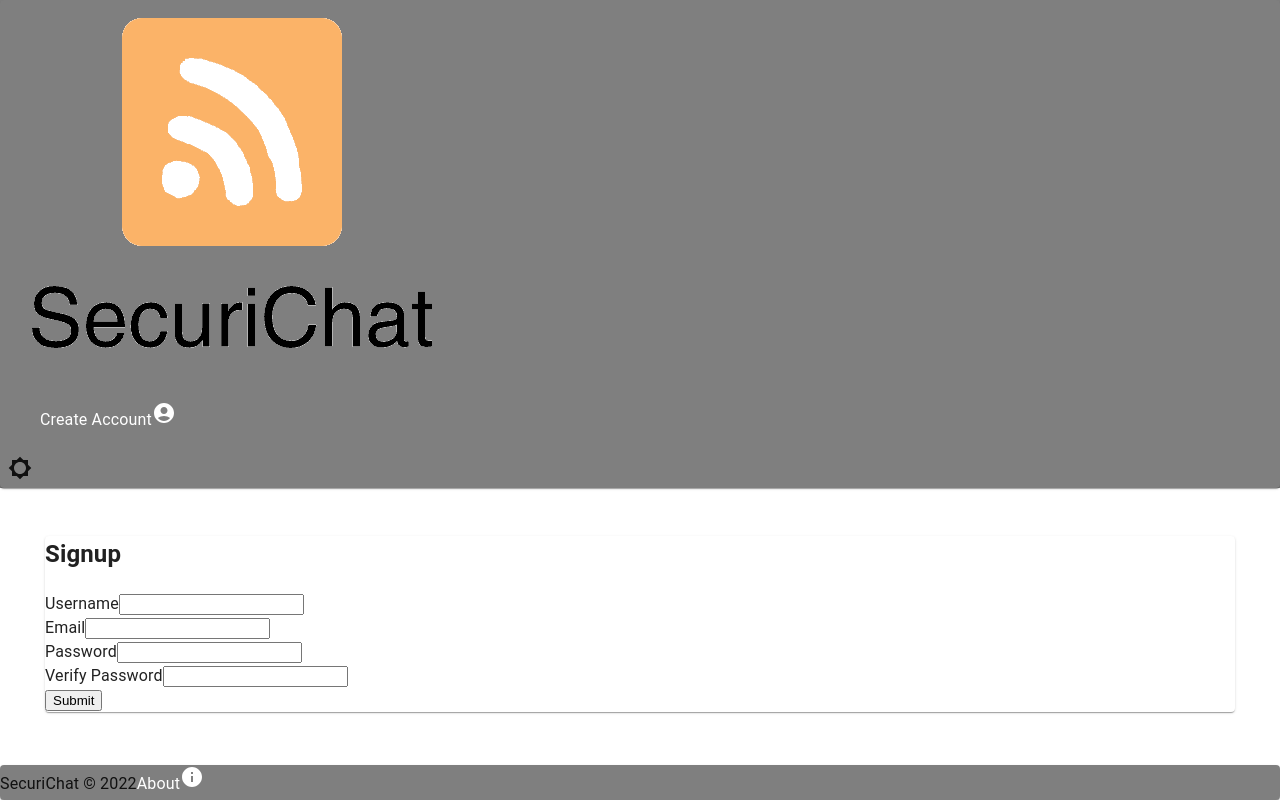
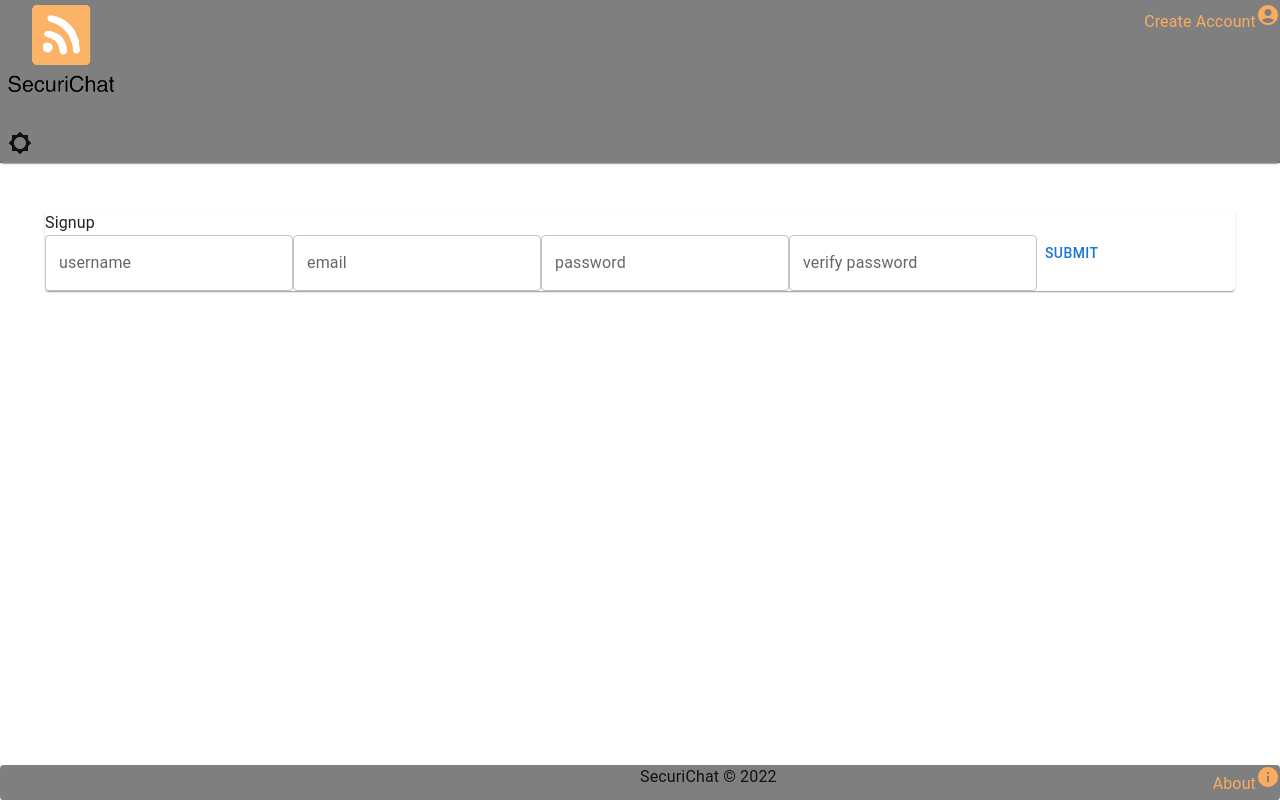
Before and after one commit to Secure-Chat/SecuriChat-Web-App, a React (Create React App) app: page /signup in a window 1280 px wide. Built offline with nearby package versions, Linux system fonts and the light colour scheme; no server answers.

Commit message:
adds mui styling/ useStyleHook

```diff
--- a/src/App.js
+++ b/src/App.js
@@ -35,6 +35,7 @@ function App(props) {
   });
 
   return (
+
     <ThemeProvider theme={changeTheme}>
       <SocketContext.Provider value={socket}>
         <div className="App">
--- a/src/components/about/About.js
+++ b/src/components/about/About.js
@@ -8,18 +8,13 @@ const About = () => {
     <Paper>
       <Typography>
         <div>
-          <h1>We Are SecuriChat!</h1>
-          <h2>Chat, Secured</h2>
-          <h4>
+          <Typography variant="h3" align="center">We Are SecuriChat!</Typography>
+          <Typography variant="h5" align="center">Chat, Secured</Typography>
+          <Typography variant="subtitle1" align="center">
             Privately, securely chat with your contacts, without worrying about your messages or private information
             being stored.
-          </h4>
-          <p>With SecuriChat you can: </p>
-          <ul>
-            <li>Do stuff</li>
-            <li>And Things</li>
-          </ul>
-          <h3>The Team</h3>
+          </Typography>
+          <Typography variant="h5" align="center">The Team</Typography>
           <div className="teamContainer">
             <div className="teamCard">
               <p className="teamTitle">Evan Woodworth</p>
--- a/src/components/footer/Footer.js
+++ b/src/components/footer/Footer.js
@@ -1,13 +1,29 @@
 import { NavLink } from 'react-router-dom';
 import { Paper, Typography } from '@mui/material';
 import InfoIcon from '@mui/icons-material/Info';
+import { makeStyles } from '@mui/styles';
+
+const useStyles = makeStyles({
+  navText: {
+   float: 'right',
+   textDecoration: 'none',
+   color: '#fbab60'
+  },
+  sChat: {
+  position: 'relative',
+  marginLeft: '50%'
+  }
+
+})
 
 export default function Footer() {
+  const classes = useStyles();
+
   return (
     <Paper className="footer nav-bg--color">
       <Typography className="container text-center">
-        <span className="text-muted">SecuriChat © 2022</span>
-        <NavLink className="nav-link" to="/about">
+        <span className={classes.sChat}>SecuriChat © 2022</span>
+        <NavLink className={classes.navText} to="/about">
           About
           <InfoIcon />
         </NavLink>
--- a/src/components/login/Login.js
+++ b/src/components/login/Login.js
@@ -4,12 +4,21 @@ import { connect } from 'react-redux';
 import axios from 'axios';
 import base64 from 'base-64';
 import { getUserData } from '../middleware/dataStore';
-import { Button, FormControl, FormLabel, Input, InputLabel, Paper, TextField, Typography } from '@mui/material';
+import { Button, FormLabel, Paper, TextField, Typography } from '@mui/material';
+import { makeStyles } from '@mui/styles';
+
+
+// Styles
+import './Login.scss';
+import { fontFamily } from '@mui/system';
 
 // Components
 
-// Styles
-import './Login.scss';
+const useStyles = makeStyles({
+  btn: {
+    color: 'red'
+  }
+})
 
 const mapStateToProps = (state) => {
   return {
@@ -29,6 +38,8 @@ export default connect(
   mapStateToProps,
   mapDispatchToProps
 )(function Login(props) {
+  const classes = useStyles();
+
   // const socket = useContext(SocketContext);
   const REACT_APP_DATABASE_URL = process.env.REACT_APP_DATABASE_URL;
 
@@ -79,8 +90,8 @@ export default connect(
         <form id="login-form" onSubmit={loginHandler}>
           <FormLabel id="label">Sign-In</FormLabel>
           <TextField className="login-field" label="Username" style={{ margin: '10px' }} />
-          <TextField className="login-field" label="Password" type="password" />
-          <Button variant="outlined" type="submit">
+          <TextField className="login-field" label="Password" type="password" style={{ margin: '10px' }} />
+          <Button className={classes.btn} variant="outlined" type="submit">
             Submit
           </Button>
         </form>
--- a/src/components/navbar/Navbar.js
+++ b/src/components/navbar/Navbar.js
@@ -7,17 +7,33 @@ import SettingsApplicationsIcon from '@mui/icons-material/SettingsApplications';
 import ContactsIcon from '@mui/icons-material/Contacts';
 import LogoutIcon from '@mui/icons-material/Logout';
 import { IconButton, Paper, Typography } from '@mui/material';
+import logo from '../../img/logo.png';
+import { makeStyles } from '@mui/styles';
 
-import logo from '../../img/logo.png';
+const useStyles = makeStyles({
+  logo:{
+    height: '100px',
+  },
+  createAccount: {
+    float: 'right',
+    textDecoration: 'none',
+    // color: '#ff8c00',
+    color: '#fbab60',
+    position: 'relative',
+    bottom: '120px'
+  }
+})
 
 const Navbar = (props) => {
+  const classes = useStyles();
+
   return (
     <Paper>
       <Typography>
         <nav className="navbar nav-bg">
           <div className="container">
             <Link to="/">
-              <img src={logo} alt="SecuriChat" />
+              <img src={logo} alt="SecuriChat" className={classes.logo} />
             </Link>
             {props.isLoggedIn ? (
               <ul>
@@ -40,7 +56,7 @@ const Navbar = (props) => {
             ) : (
               <ul>
                 <li className="nav-item">
-                  <NavLink className="nav-link" to="/signup">
+                  <NavLink className={classes.createAccount}to="/signup">
                     Create Account
                     <AccountCircleIcon />
                   </NavLink>
--- a/src/components/signup/Signup.js
+++ b/src/components/signup/Signup.js
@@ -4,7 +4,7 @@ import axios from 'axios';
 import { Navigate } from 'react-router-dom';
 import setAuthToken from '../../utils/setAuthToken';
 import jwt_decode from 'jwt-decode';
-import { Paper, Typography } from '@mui/material';
+import { Paper, Typography, Button, FormLabel, TextField} from '@mui/material';
 const REACT_APP_SERVER_URL = process.env.REACT_APP_SERVER_URL;
 
 const Signup = (props) => {
@@ -63,34 +63,14 @@ const Signup = (props) => {
 
   return (
     <Paper>
-      <Typography>
-    <div className="row mt-4">
-      <div className="col-md-7 offset-md-3">
-        <div className="card card-body">
-          <h2 className="py-2">Signup</h2>
-          <form onSubmit={handleSubmit}>
-            <div className="form-group">
-              <label htmlFor="username">Username</label>
-              <input type="text" name="username" value={username} onChange={handleUsername} className="form-control" />
-            </div>
-            <div className="form-group">
-              <label htmlFor="email">Email</label>
-              <input type="email" name="email" value={email} onChange={handleEmail} className="form-control" />
-            </div>
-            <div className="form-group">
-              <label htmlFor="password">Password</label>
-              <input type="password" name="password" value={password} onChange={handlePassword} className="form-control" />
-            </div>
-            <div className="form-group">
-              <label htmlFor="confirmPassword">Verify Password</label>
-              <input type="password" name="confirmPassword" value={confirmPassword} onChange={handleConfirmPassword} className="form-control" />
-            </div>
-            <button type="submit" className="btn btn-primary float-right">Submit</button>
-          </form>
-        </div>
-      </div>
-    </div>
-    </Typography>
+          <Typography>Signup</Typography>
+          <FormLabel onSubmit={handleSubmit}>
+              <TextField label="username" onChange={handleUsername}/>
+              <TextField label="email" onChange={handleEmail}/>
+              <TextField label="password" onChange={handlePassword}/>
+              <TextField label="verify password" onChange={handleConfirmPassword}/>
+            <Button type="submit" className="btn btn-primary float-right">Submit</Button>
+          </FormLabel>
     </Paper>
   )
 }
```
